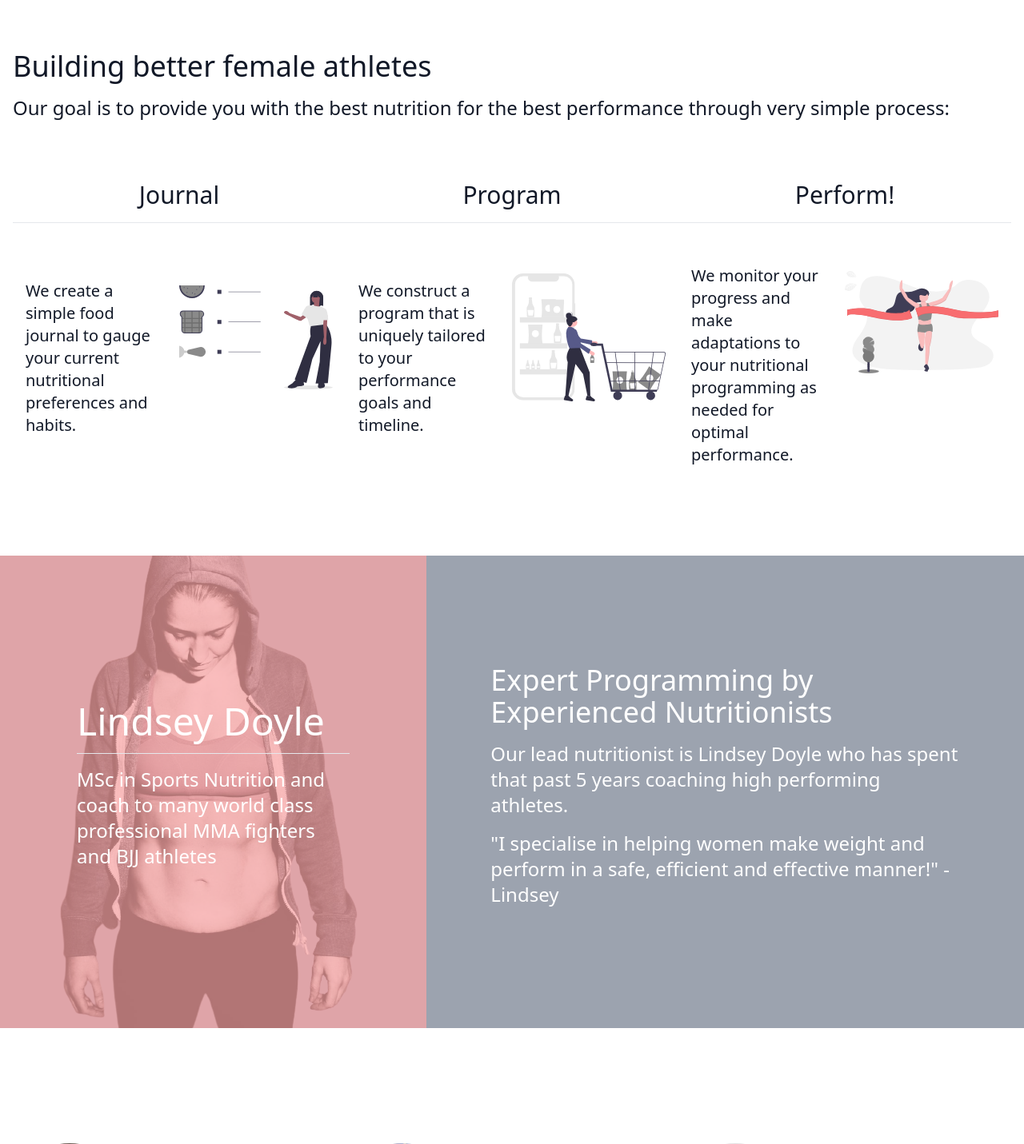
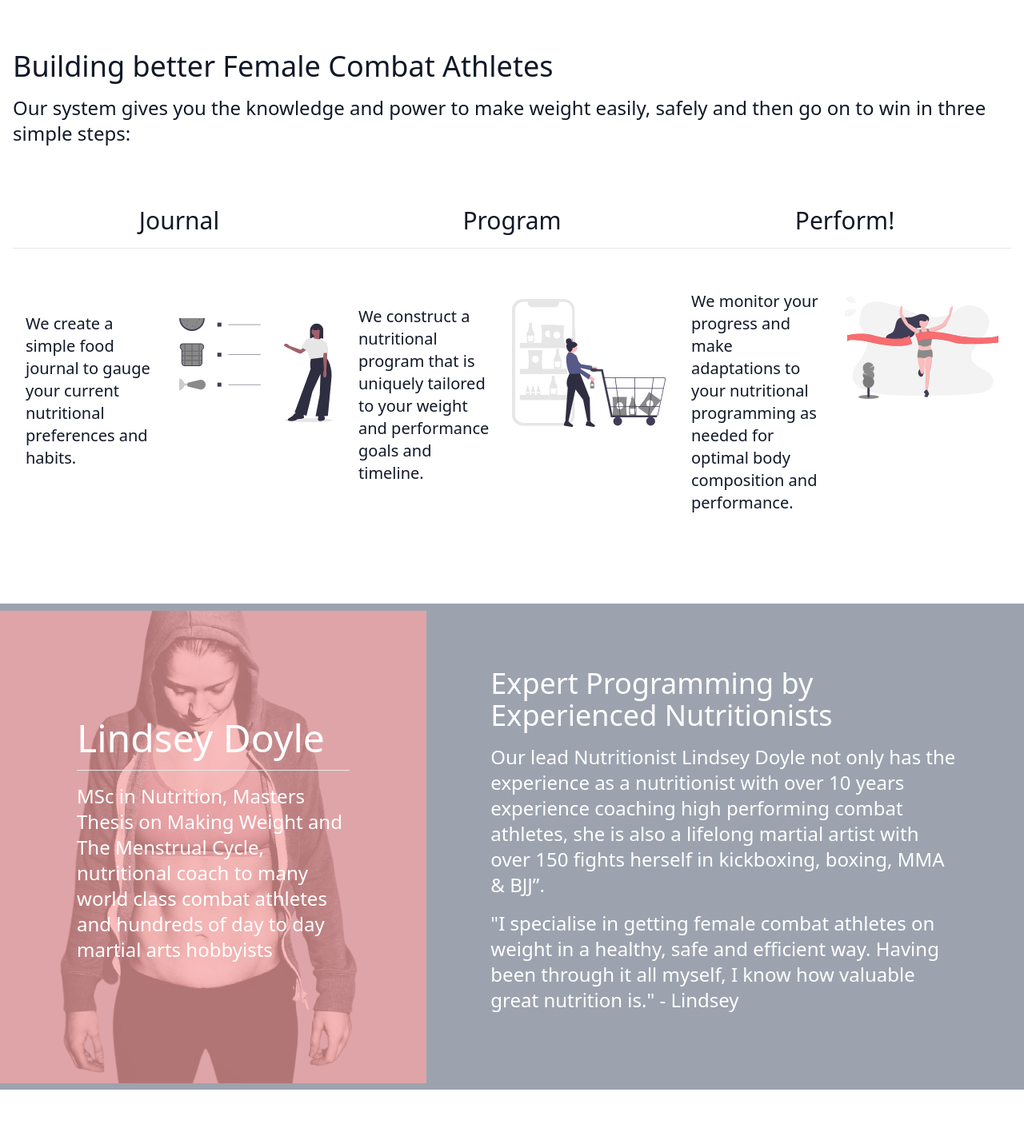
Before and after one commit to slammer1870/femalefightnutritionist, a Django app: page / in a window 1280 px wide. Shown: the part 801-2232 px from the top of the page at 80% size. Run offline with Django 4.2, Linux system fonts and the light colour scheme; data that the repository does not hold is empty; some libraries are stand-ins or nearby versions.

Commit message:
add: copy updates

```diff
--- a/templates/index.html
+++ b/templates/index.html
@@ -60,10 +60,12 @@
     </div>
   </header>
   <div class="container mx-auto px-4 py-6 text-gray-900 xl:py-16" id="features">
-    <h3 class="mb-4 text-3xl lg:text-4xl">Building better female athletes</h3>
+    <h3 class="mb-4 text-3xl lg:text-4xl">
+      Building better Female Combat Athletes
+    </h3>
     <h5 class="mb-10 text-xl font-light lg:text-2xl xl:mb-24">
-      Our goal is to provide you with the best nutrition for the best
-      performance through very simple process:
+      Our system gives you the knowledge and power to make weight easily, safely
+      and then go on to win in three simple steps:
     </h5>
     <div class="grid grid-cols-1 gap-3 xl:grid-cols-3 xl:gap-0">
       <div
@@ -866,8 +868,8 @@
           <p
             class="col-span-1 row-span-1 text-sm font-thin md:text-base lg:text-xl xl:px-4 xl:pt-6"
           >
-            We construct a program that is uniquely tailored to your performance
-            goals and timeline.
+            We construct a nutritional program that is uniquely tailored to your
+            weight and performance goals and timeline.
           </p>
         </div>
       </div>
@@ -1255,7 +1257,7 @@
         <div class="col-span-1 row-span-1 xl:row-span-2">
           <p class="text-sm font-thin md:text-base lg:text-xl xl:px-4 xl:pt-6">
             We monitor your progress and make adaptations to your nutritional
-            programming as needed for optimal performance.
+            programming as needed for optimal body composition and performance.
           </p>
         </div>
       </div>
@@ -1270,12 +1272,15 @@
           Expert Programming by Experienced Nutritionists
         </h3>
         <h5 class="mb-4 text-xl font-light lg:text-2xl">
-          Our lead nutritionist is Lindsey Doyle who has spent that past 5 years
-          coaching high performing athletes.
+          Our lead Nutritionist Lindsey Doyle not only has the experience as a
+          nutritionist with over 10 years experience coaching high performing
+          combat athletes, she is also a lifelong martial artist with over 150
+          fights herself in kickboxing, boxing, MMA & BJJ”.
         </h5>
         <h5 class="mb-4 hidden text-xl font-light lg:block lg:text-2xl">
-          &quot;I specialise in helping women make weight and perform in a safe,
-          efficient and effective manner!&quot; - Lindsey
+          &quot;I specialise in getting female combat athletes on weight in a
+          healthy, safe and efficient way. Having been through it all myself, I
+          know how valuable great nutrition is.&quot; - Lindsey
         </h5>
       </div>
       <div class="relative flex items-center justify-center lg:w-5/12">
@@ -1287,8 +1292,9 @@
             <hr class="mb-4" />
 
             <p class="mb-4 text-2xl">
-              MSc in Sports Nutrition and coach to many world class professional
-              MMA fighters and BJJ athletes
+              MSc in Nutrition, Masters Thesis on Making Weight and The
+              Menstrual Cycle, nutritional coach to many world class combat
+              athletes and hundreds of day to day martial arts hobbyists
             </p>
           </div>
         </div>
```
